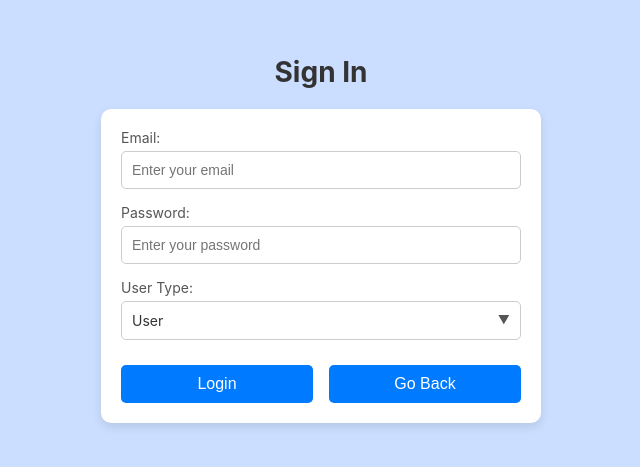
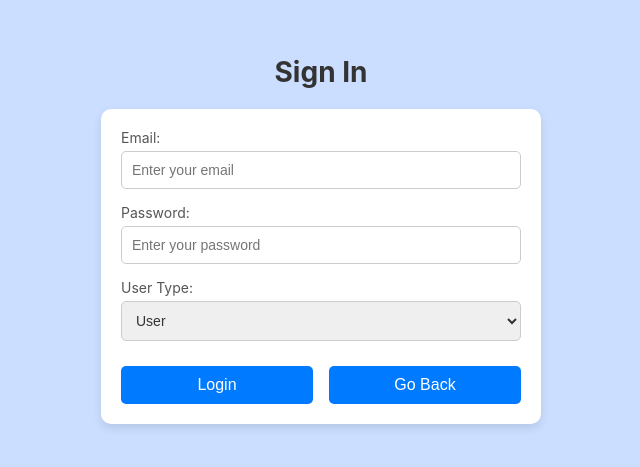
Before and after one commit to Mihir355/Ticket-Support-System, a React (Create React App) app in the folder frontend/: page /signin in a window 1280 px wide. Shown: the part 171-638 px from the top of the page, without its empty margins (319-959 px from the left). Built offline with nearby package versions, Linux system fonts and the light colour scheme.

Commit message:
removed custom dropdown

```diff
--- a/frontend/src/components/SignIn.js
+++ b/frontend/src/components/SignIn.js
@@ -3,37 +3,17 @@ import { useNavigate } from "react-router-dom";
 import axios from "axios";
 import "../styling/signin.css";
 
-const CustomDropdown = ({ options, selected, onChange }) => {
-  const [isOpen, setIsOpen] = useState(false);
-
-  const handleSelect = (value) => {
-    onChange(value);
-    setIsOpen(false);
-  };
+const AlertModal = ({ message, onClose }) => {
+  if (!message) return null;
 
   return (
-    <div className="custom-dropdown">
-      <div
-        className="dropdown-button"
-        onClick={() => setIsOpen((prev) => !prev)}
-      >
-        {selected
-          ? options.find((opt) => opt.value === selected).label
-          : "Select an option"}
+    <div className="modal-overlay">
+      <div className="modal">
+        <p>{message}</p>
+        <button onClick={onClose} className="modal-close-button">
+          Close
+        </button>
       </div>
-      {isOpen && (
-        <ul className="dropdown-menu">
-          {options.map((option) => (
-            <li
-              key={option.value}
-              className="dropdown-item"
-              onClick={() => handleSelect(option.value)}
-            >
-              {option.label}
-            </li>
-          ))}
-        </ul>
-      )}
     </div>
   );
 };
@@ -46,7 +26,11 @@ const SignIn = () => {
   const [alertMessage, setAlertMessage] = useState("");
 
   const handleSignIn = () => {
-    const user = { email, password, userType };
+    const user = {
+      email,
+      password,
+      userType,
+    };
     const api = axios.create({
       baseURL: "https://ticket-support-system-backend-elxz.onrender.com",
     });
@@ -75,7 +59,9 @@ const SignIn = () => {
       });
   };
 
-  const handleGoBack = () => navigate("/");
+  const handleGoBack = () => {
+    navigate("/");
+  };
 
   return (
     <div className="signin-container">
@@ -104,14 +90,14 @@ const SignIn = () => {
           </div>
           <div className="signin-formGroup">
             <label className="signin-label">User Type:</label>
-            <CustomDropdown
-              options={[
-                { value: "user", label: "User" },
-                { value: "employee", label: "Employee" },
-              ]}
-              selected={userType}
-              onChange={setUserType}
-            />
+            <select
+              value={userType}
+              onChange={(e) => setUserType(e.target.value)}
+              className="signin-select"
+            >
+              <option value="user">User</option>
+              <option value="employee">Employee</option>
+            </select>
           </div>
           <div className="buttons">
             <button type="button" onClick={handleSignIn} className="button">
@@ -123,6 +109,7 @@ const SignIn = () => {
           </div>
         </form>
       </div>
+      <AlertModal message={alertMessage} onClose={() => setAlertMessage("")} />
     </div>
   );
 };
--- a/frontend/src/styling/signin.css
+++ b/frontend/src/styling/signin.css
@@ -1,4 +1,3 @@
-/* Existing styles */
 .signin-container {
   display: flex;
   flex-direction: column;
@@ -112,7 +111,6 @@
   }
 }
 
-/* Modal styles */
 .modal-overlay {
   position: fixed;
   top: 0;
@@ -155,58 +153,3 @@
 .modal-close-button:hover {
   background: #0056b3;
 }
-
-/* Custom dropdown styles */
-.custom-dropdown {
-  position: relative;
-  width: 100%;
-}
-
-.dropdown-button {
-  padding: 10px;
-  background-color: #fff;
-  border: 1px solid #ccc;
-  border-radius: 5px;
-  cursor: pointer;
-  font-size: 14px;
-  color: #333;
-  text-align: left;
-}
-
-.dropdown-button:after {
-  content: "▼";
-  float: right;
-  font-size: 12px;
-  color: #555;
-}
-
-.dropdown-menu {
-  position: absolute;
-  top: 100%;
-  left: 0;
-  width: 100%;
-  background-color: #fff;
-  border: 1px solid #ccc;
-  border-radius: 5px;
-  box-shadow: 0 4px 10px rgba(0, 0, 0, 0.1);
-  margin-top: 5px;
-  z-index: 1000;
-  max-height: 150px;
-  overflow-y: auto;
-}
-
-.dropdown-item {
-  padding: 10px;
-  font-size: 14px;
-  color: #333;
-  cursor: pointer;
-  transition: background-color 0.3s;
-}
-
-.dropdown-item:hover {
-  background-color: #f0f0f0;
-}
-
-.dropdown-item:active {
-  background-color: #e0e0e0;
-}
```
